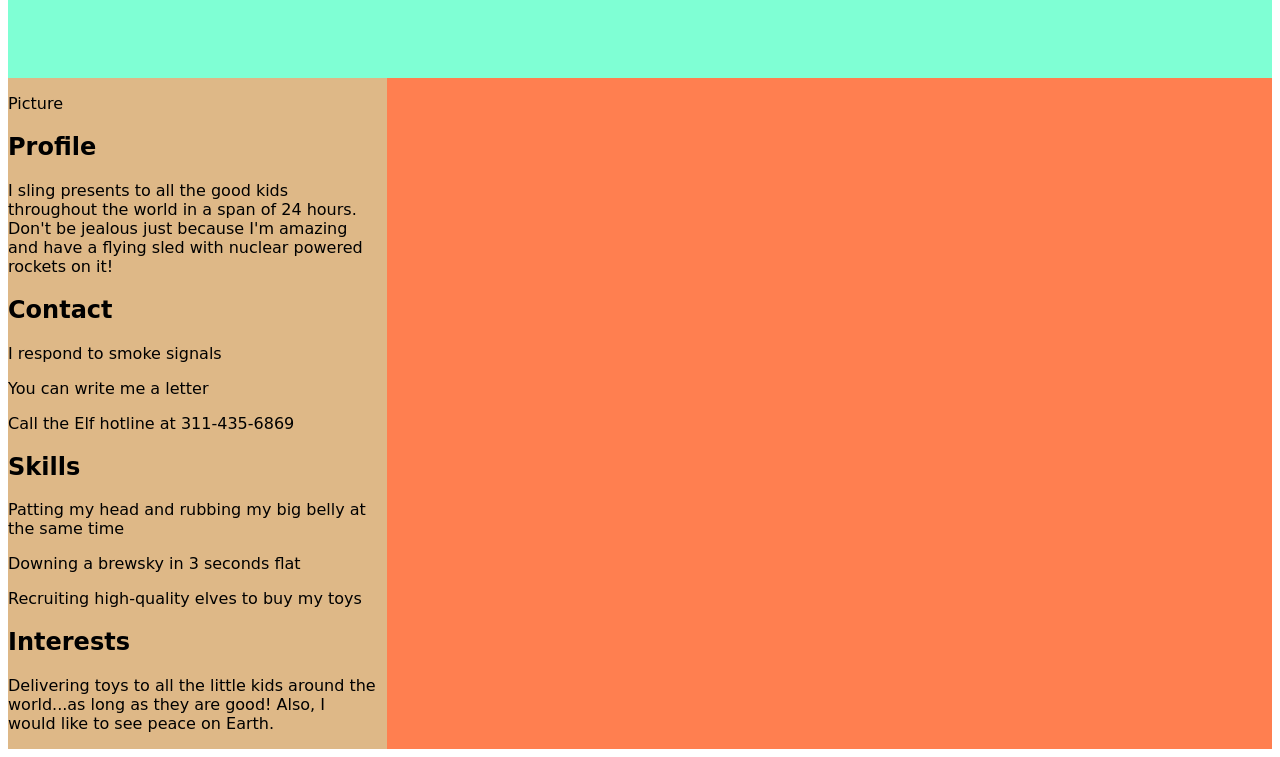
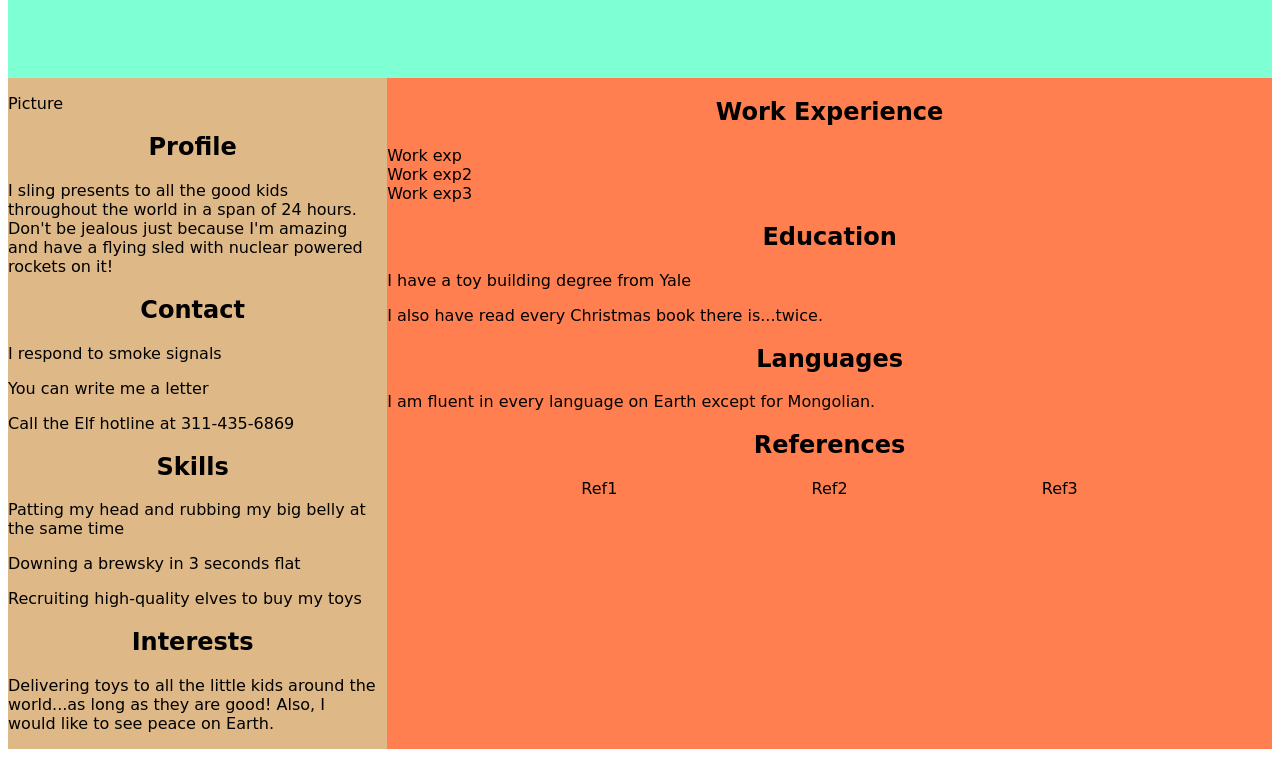
Before and after one commit to JasonMcGee0715/ACA_web101_Jason_McGee, a plain HTML site: page resume/index.html in a window 1280 px wide. Shown: the part 130-887 px from the top of the page. Drawn offline with Linux system fonts and the light colour scheme.

Commit message:
resume progress

```diff
--- a/resume/index.html
+++ b/resume/index.html
@@ -47,6 +47,35 @@
                      </section>
                  </div>
                  <div id="right-info">
+                     <section id="work-exp">
+                         <h2>Work Experience</h2>
+                         <article>
+                             Work exp
+                         </article>
+                         <article>
+                             Work exp2
+                         </article>
+                         <article>
+                             Work exp3
+                         </article>
+                     </section>
+                     <section id="education">
+                         <h2>Education</h2>
+                         <p>I have a toy building degree from Yale</p>
+                         <p>I also have read every Christmas book there is...twice.</p>
+                     </section>
+                     <section id="Languages">
+                         <h2>Languages</h2>
+                         I am fluent in every language on Earth except for Mongolian.
+                     </section>
+                     <section id="references">
+                         <h2>References</h2>
+                         <div id="ref">
+                            <article>Ref1</article>
+                            <article>Ref2</article>
+                            <article>Ref3</article>
+                         </div>
+                     </section>
 
                  </div>
 
--- a/resume/style.css
+++ b/resume/style.css
@@ -15,7 +15,7 @@ header {
 
 #info-container {
     display: grid;
-    grid-template-columns: 30% 70% ;
+    grid-template-columns: 30% 70%;
 }
 
 #left-info {
@@ -28,3 +28,18 @@ header {
     grid-column: 2/3;
     background-color: coral;
 }
+
+h2 {
+    display: flex;
+    justify-content: center;
+}
+
+#lang {
+    display: flex;
+    justify-content: center;
+}
+
+#ref {
+    display: flex;
+    justify-content: space-evenly;
+}
```
